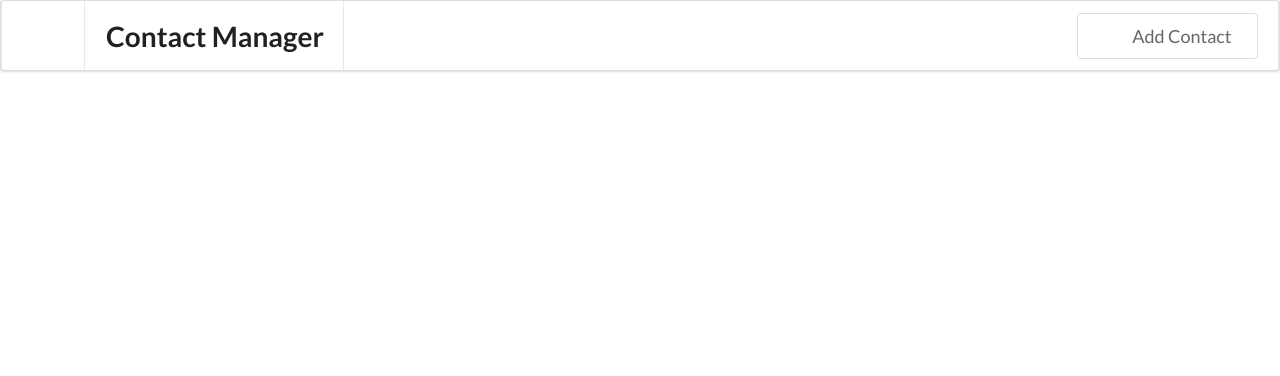
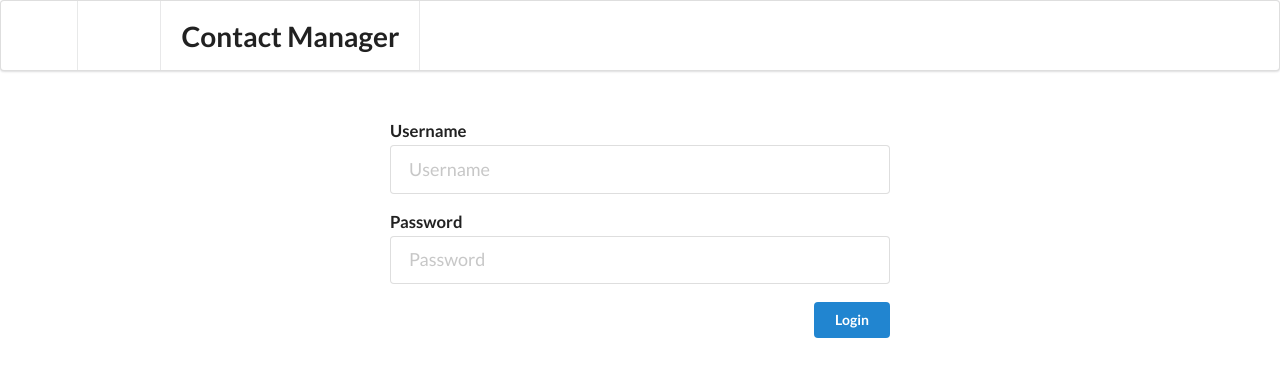
Before and after one commit to azhar1038/Contact-Manager-Angular, an Angular app in the folder client/: page /login in a window 1280 px wide. Before the commit this address led to /. Shown: the top 376 px of the page. Built offline with nearby package versions, Linux system fonts and the light colour scheme; a web font is replaced by a local one.

Commit message:
Implemented login logout

```diff
--- a/client/src/app/app-routing.module.ts
+++ b/client/src/app/app-routing.module.ts
@@ -2,6 +2,7 @@ import { NgModule } from '@angular/core';
 import { RouterModule, Routes } from '@angular/router';
 import { ContactListComponent } from './contact-list/contact-list.component';
 import { AddContactComponent } from './add-contact/add-contact.component';
+import { LoginComponent } from './login/login.component';
 
 const routes: Routes = [
   {
@@ -16,6 +17,10 @@ const routes: Routes = [
   {
     path: 'new',
     component: AddContactComponent
+  },
+  {
+    path: 'login',
+    component: LoginComponent
   }
 ];
 
--- a/client/src/app/login/login.component.html
+++ b/client/src/app/login/login.component.html
@@ -1 +1,15 @@
-<p>login works!</p>
+<div class="login-container">
+    <form class="ui big form" #loginForm="ngForm" (submit)="onSubmit(loginForm)">
+        <div class="field">
+            <label>Username</label>
+            <input type="text" name="username" placeholder="Username" ngModel>
+        </div>
+        <div class="field">
+            <label>Password</label>
+            <input type="password" name="password" placeholder="Password" ngModel>
+        </div>
+        <button class="ui primary button float right floated" type="submit">
+            Login
+        </button>
+    </form>
+</div>
--- a/client/src/app/login/login.component.scss
+++ b/client/src/app/login/login.component.scss
@@ -0,0 +1,4 @@
+.login-container{
+    max-width: 500px;
+    margin: 50px auto;
+}
--- a/client/src/app/login/login.component.ts
+++ b/client/src/app/login/login.component.ts
@@ -1,4 +1,8 @@
 import { Component, OnInit } from '@angular/core';
+import { NgForm } from '@angular/forms';
+import { ApiService } from '../services/api.service';
+import { AuthService } from '../services/auth.service';
+import { Router } from '@angular/router';
 
 @Component({
   selector: 'app-login',
@@ -7,9 +11,28 @@ import { Component, OnInit } from '@angular/core';
 })
 export class LoginComponent implements OnInit {
 
-  constructor() { }
+  constructor(
+    private api: ApiService,
+    private auth: AuthService,
+    private router: Router,
+  ) { }
 
   ngOnInit(): void {
   }
 
+  onSubmit(form: NgForm){
+    const values = form.value;
+
+    const payload = {
+      username: values.username,
+      password: values.password
+    };
+
+    this.api.post('authenticate', payload)
+      .subscribe(data=>{
+        this.auth.setToken(data.token);
+        this.router.navigate(['/contacts']);
+      });
+  }
+
 }
--- a/client/src/app/menu/menu.component.html
+++ b/client/src/app/menu/menu.component.html
@@ -8,11 +8,14 @@
         <div class="header item">
             <h1>Contact Manager</h1>
         </div>
-    </div>
-    <div class="item">
-        <button [routerLink]='["/new"]' class="ui basic button">
-            <i class="add user icon" aria-hidden="true"></i>
-            Add Contact
-        </button>
+        <div class="item" *ngIf="auth.isLoggedIn()">
+            <button [routerLink]='["/new"]' class="ui basic button">
+                <i class="add user icon" aria-hidden="true"></i>
+                Add Contact
+            </button>
+        </div>
+        <div class="right menu" *ngIf="auth.isLoggedIn()">
+            <button class="ui primary button logout" (click)="logout()">Logout</button>
+        </div>
     </div>
 </div>
--- a/client/src/app/menu/menu.component.scss
+++ b/client/src/app/menu/menu.component.scss
@@ -0,0 +1,3 @@
+button.logout{
+    margin: 10px 20px;
+}
--- a/client/src/app/menu/menu.component.ts
+++ b/client/src/app/menu/menu.component.ts
@@ -1,4 +1,5 @@
 import { Component, OnInit } from '@angular/core';
+import { AuthService } from '../services/auth.service';
 
 @Component({
   selector: 'app-menu',
@@ -7,9 +8,13 @@ import { Component, OnInit } from '@angular/core';
 })
 export class MenuComponent implements OnInit {
 
-  constructor() { }
+  constructor(public auth: AuthService) { }
 
   ngOnInit(): void {
   }
 
+  logout(){
+    this.auth.logout();
+  }
+
 }
--- a/client/src/app/services/api.service.ts
+++ b/client/src/app/services/api.service.ts
@@ -3,6 +3,7 @@ import { environment } from 'src/environments/environment';
 import { HttpClient, HttpHeaders, HttpErrorResponse} from '@angular/common/http';
 import { catchError } from 'rxjs/operators';
 import { ObservableInput, throwError } from 'rxjs';
+import { AuthService } from './auth.service';
 
 @Injectable({
   providedIn: 'root'
@@ -10,23 +11,30 @@ import { ObservableInput, throwError } from 'rxjs';
 export class ApiService {
 
   private baseUrl = environment.apiUrl;
-  constructor(private http: HttpClient) { }
+  constructor(
+    private http: HttpClient,
+    private auth: AuthService,
+  ) { }
 
   get<T>(url: string){
     const uri: string = `${this.baseUrl}/${url}`;
 
-    const headers = new HttpHeaders();
-    headers.append("Content-Type", "application/json");
+    const headers: HttpHeaders = new HttpHeaders({
+      "Content-Type": "application/json",
+      "Authorization": `Bearer ${this.auth.getToken()}`
+    });
 
-    return this.http.get<T>(uri, {headers})
+    return this.http.get<T>(uri, {headers: headers})
       .pipe(catchError(this.handleError));
   }
 
   post<T>(url: string, body: Object){
     const uri: string = `${this.baseUrl}/${url}`;
 
-    const headers = new HttpHeaders();
-    headers.append("Content-Type", "application/json");
+    const headers: HttpHeaders = new HttpHeaders({
+      "Content-Type": "application/json",
+      "Authorization": `Bearer ${this.auth.getToken()}`
+    });
 
     return this.http.post<T>(uri, body, {headers})
       .pipe(catchError(this.handleError));
```
